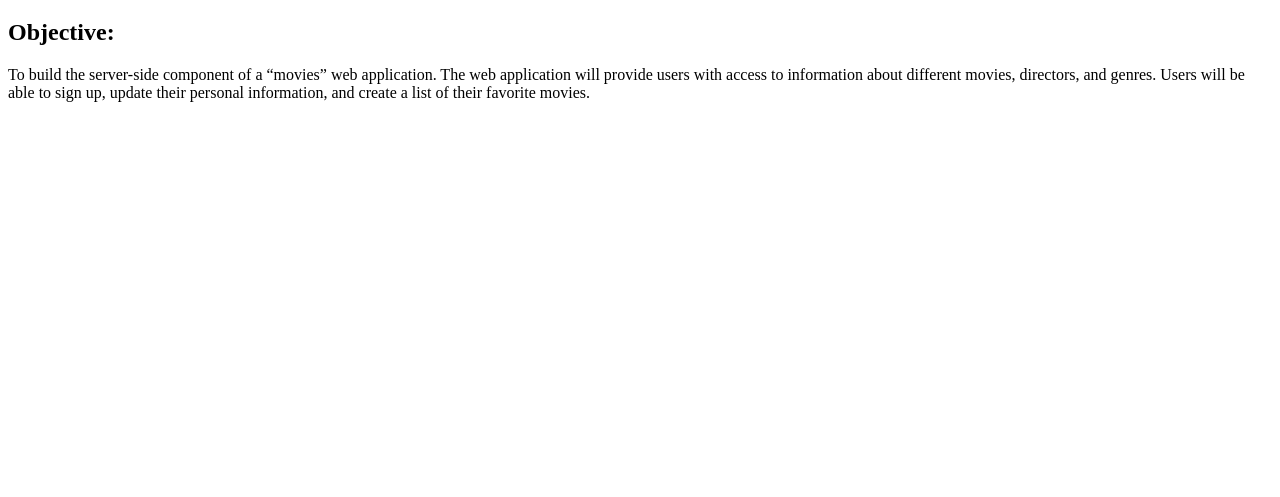
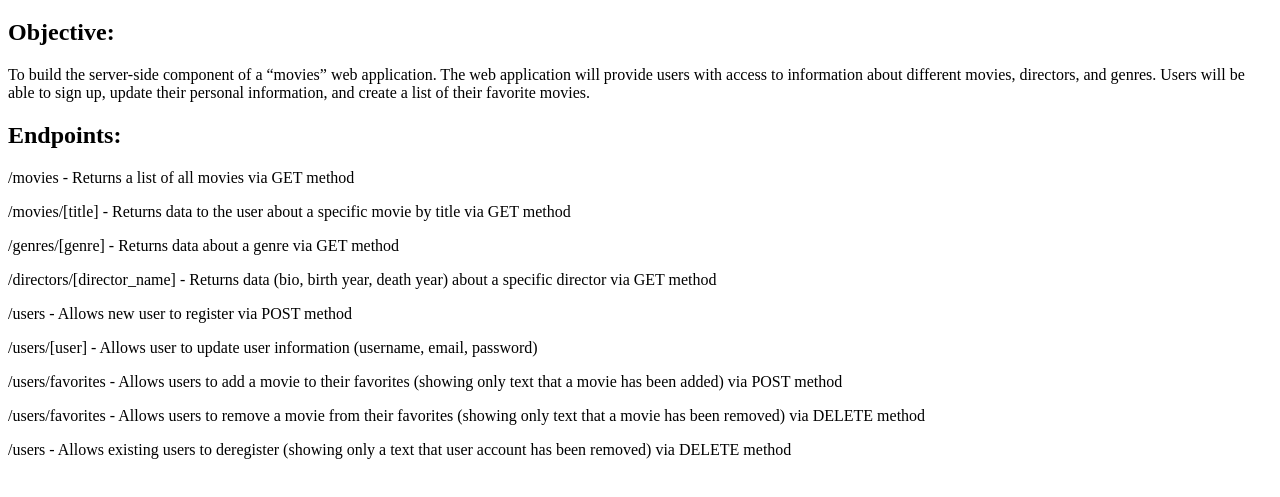
Before and after one commit to kaelacodes/Movie-API, a website: page public/documentation.html in a window 1280 px wide. Shown: the part 61-558 px from the top of the page. Drawn offline with Linux system fonts and the light colour scheme.

Commit message:
Adds information about endpoints and their functionality/methods to documentation.html file

```diff
--- a/public/documentation.html
+++ b/public/documentation.html
@@ -13,6 +13,16 @@
                 application will provide users with access to information about different
                 movies, directors, and genres. Users will be able to sign up, update their
                 personal information, and create a list of their favorite movies.</p>
+            <h2>Endpoints:</h2>
+            <p>/movies - Returns a list of all movies via GET method</p>
+            <p>/movies/[title] - Returns data to the user about a specific movie by title via GET method</p>
+            <p>/genres/[genre] - Returns data about a genre via GET method</p>
+            <p>/directors/[director_name] - Returns data (bio, birth year, death year) about a specific director via GET method</p>
+            <p>/users - Allows new user to register via POST method</p>
+            <p>/users/[user] - Allows user to update user information (username, email, password)</p>
+            <p>/users/favorites - Allows users to add a movie to their favorites (showing only text that a movie has been added) via POST method</p>
+            <p>/users/favorites - Allows users to remove a movie from their favorites (showing only text that a movie has been removed) via DELETE method</p>
+            <p>/users - Allows existing users to deregister (showing only a text that user account has been removed) via DELETE method</p>
         </main>
         <footer></footer>
     </body>
```
